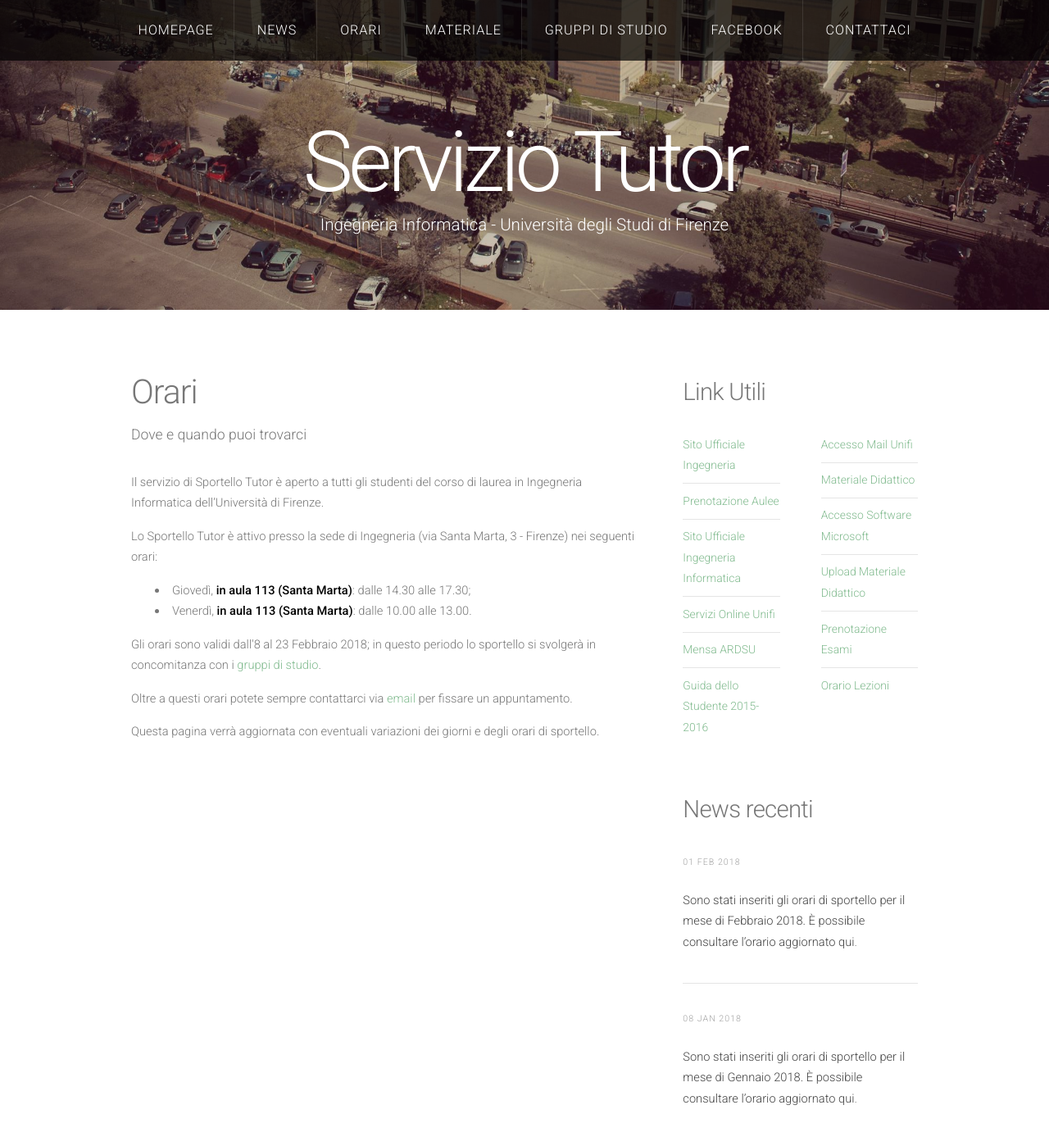
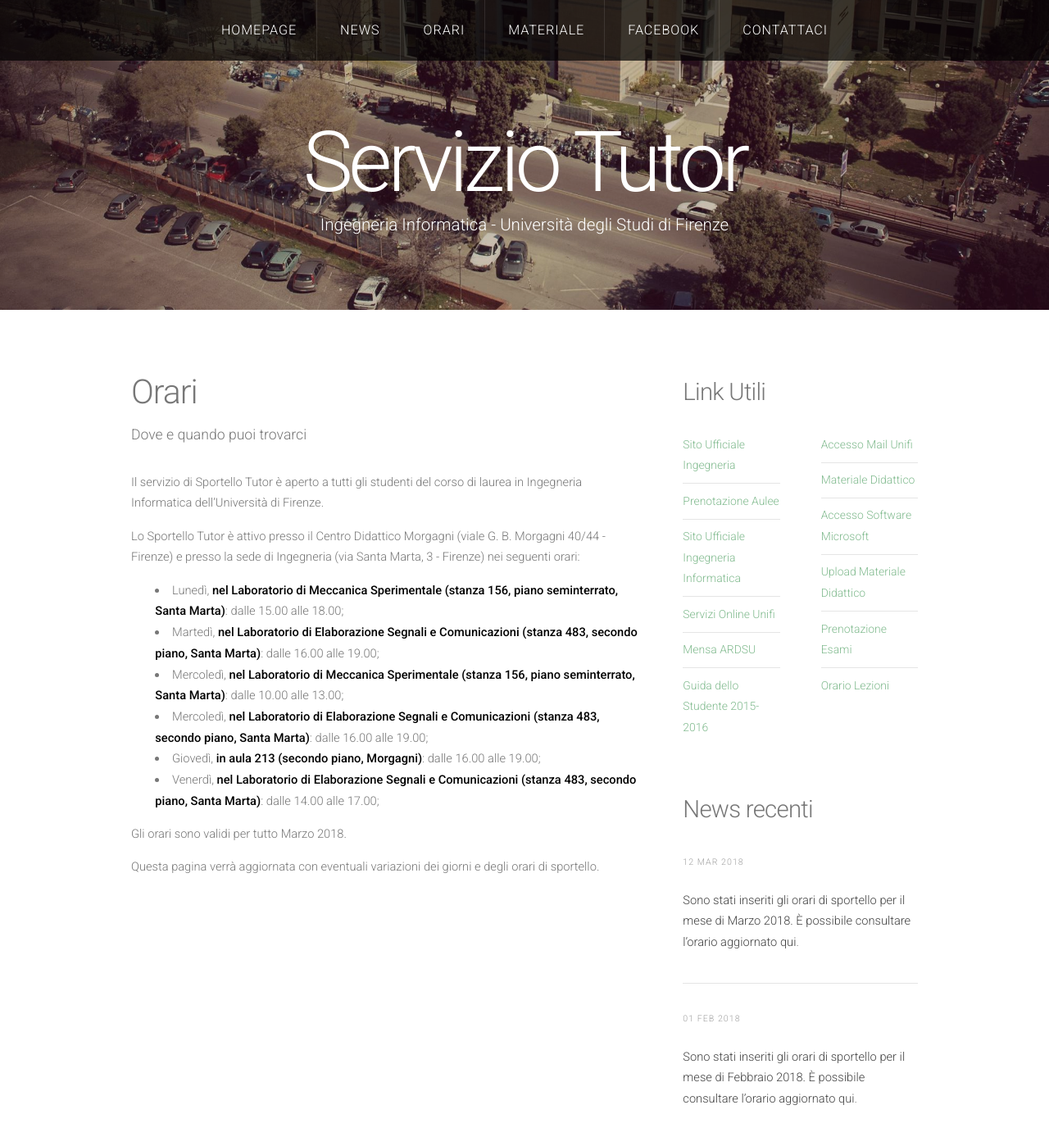
Before and after one commit to tutor-ing-inf-unifi/tutor-ing-inf-unifi.github.io, a Jekyll site: the page built from orari.html, in a window 1280 px wide and 1400 px high. Shown: the top 1387 px of the window at 82% size. Built offline with Jekyll 4.4.1, drawn with Linux system fonts in a browser that asks for light colours; nearby versions of some CDN libraries.

Commit message:
Aggiornati gli orari di sportello

```diff
--- a/_includes/nav.html
+++ b/_includes/nav.html
@@ -7,7 +7,7 @@
 			<li {% if current[1] == 'blog' %}class='current'{% endif %}><a href="/blog">News</a></li>
 			<li {% if current[1] == 'orari.html' %}class='current'{% endif %}><a href="/orari.html">Orari</a></li>
 			<li {% if current[1] == 'materiale.html' %}class='current'{% endif %}><a href="/materiale.html">Materiale</a></li>
-			<li {% if current[1] == 'gruppi.html' %}class='current'{% endif %}><a href="/gruppi.html">Gruppi di Studio</a></li>
+            <!-- <li {% if current[1] == 'gruppi.html' %}class='current'{% endif %}><a href="/gruppi.html">Gruppi di Studio</a></li> -->
 			<li {% if current[1] == 'facebook.html' %}class='current'{% endif %}><a href="/facebook.html">Facebook</a></li>
 			<li {% if current[1] == 'contattaci.html' %}class='current'{% endif %}><a href="/contattaci.html">Contattaci</a></li>
 		</ul>
--- a/orari.html
+++ b/orari.html
@@ -15,14 +15,18 @@ layout: default
 							<span class="byline">Dove e quando puoi trovarci</span>
 						</header>
 						<p>Il servizio di Sportello Tutor è aperto a tutti gli studenti del corso di laurea in Ingegneria Informatica dell’Università di Firenze.</p>
-                        <!-- <p>Lo Sportello Tutor è attivo presso il Centro Didattico Morgagni (viale G. B. Morgagni 40/44 - Firenze) e presso la sede di Ingegneria (via Santa Marta, 3 - Firenze) nei seguenti orari:</p> -->
-						<p>Lo Sportello Tutor è attivo presso la sede di Ingegneria (via Santa Marta, 3 - Firenze) nei seguenti orari:</p>
+                        <p>Lo Sportello Tutor è attivo presso il Centro Didattico Morgagni (viale G. B. Morgagni 40/44 - Firenze) e presso la sede di Ingegneria (via Santa Marta, 3 - Firenze) nei seguenti orari:</p>
 						<ul style="list-style:inside disc; padding-left: 2em">
-							<li>Giovedì, <strong>in aula 113 (Santa Marta)</strong>: dalle 14.30 alle 17.30;</li>
-							<li>Venerdì, <strong>in aula 113 (Santa Marta)</strong>: dalle 10.00 alle 13.00.</li>
+							<li>Lunedì, <strong>nel Laboratorio di Meccanica Sperimentale (stanza 156, piano seminterrato, Santa Marta)</strong>: dalle 15.00 alle 18.00;</li>
+							<li>Martedì, <strong>nel Laboratorio di Elaborazione Segnali e Comunicazioni (stanza 483, secondo piano, Santa Marta)</strong>: dalle 16.00 alle 19.00;</li>
+							<li>Mercoledì, <strong>nel Laboratorio di Meccanica Sperimentale (stanza 156, piano seminterrato, Santa Marta)</strong>: dalle 10.00 alle 13.00;</li>
+							<li>Mercoledì, <strong>nel Laboratorio di Elaborazione Segnali e Comunicazioni (stanza 483, secondo piano, Santa Marta)</strong>: dalle 16.00 alle 19.00;</li>
+							<li>Giovedì, <strong>in aula 213 (secondo piano, Morgagni)</strong>: dalle 16.00 alle 19.00;</li>
+							<li>Venerdì, <strong>nel Laboratorio di Elaborazione Segnali e Comunicazioni (stanza 483, secondo piano, Santa Marta)</strong>: dalle 14.00 alle 17.00;</li>
 						</ul>
-						<p>Gli orari sono validi dall'8 al 23 Febbraio 2018; in questo periodo lo sportello si svolgerà in concomitanza con i <a href="gruppi.html">gruppi di studio</a>.</p>
-						<p>Oltre a questi orari potete sempre contattarci via <a href="mailto:tutor.ing.inf@gmail.com">email</a> per fissare un appuntamento.</p>
+						<p>Gli orari sono validi per tutto Marzo 2018.</p>
+						<!-- <p>Gli orari sono validi dall'8 al 23 Febbraio 2018; in questo periodo lo sportello si svolgerà in concomitanza con i <a href="gruppi.html">gruppi di studio</a>.</p>
+                        <p>Oltre a questi orari potete sempre contattarci via <a href="mailto:tutor.ing.inf@gmail.com">email</a> per fissare un appuntamento.</p> -->
 						<p>Questa pagina verrà aggiornata con eventuali variazioni dei giorni e degli orari di sportello.</p>
 					</section>
 				</div>
```
Also changed, not shown: _posts/2018-03-12-orario-marzo-2018.md (added, +8 -0 lines), index.html (+5 -5 lines).
